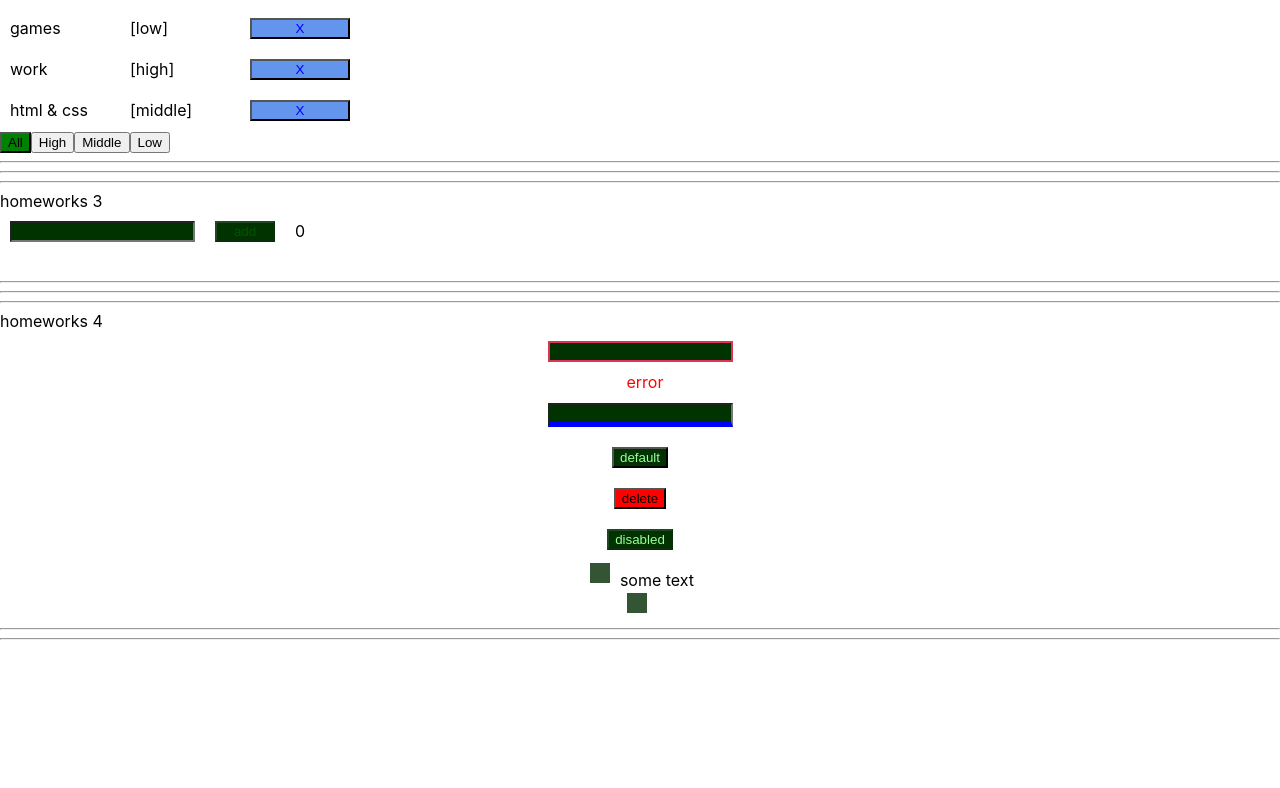
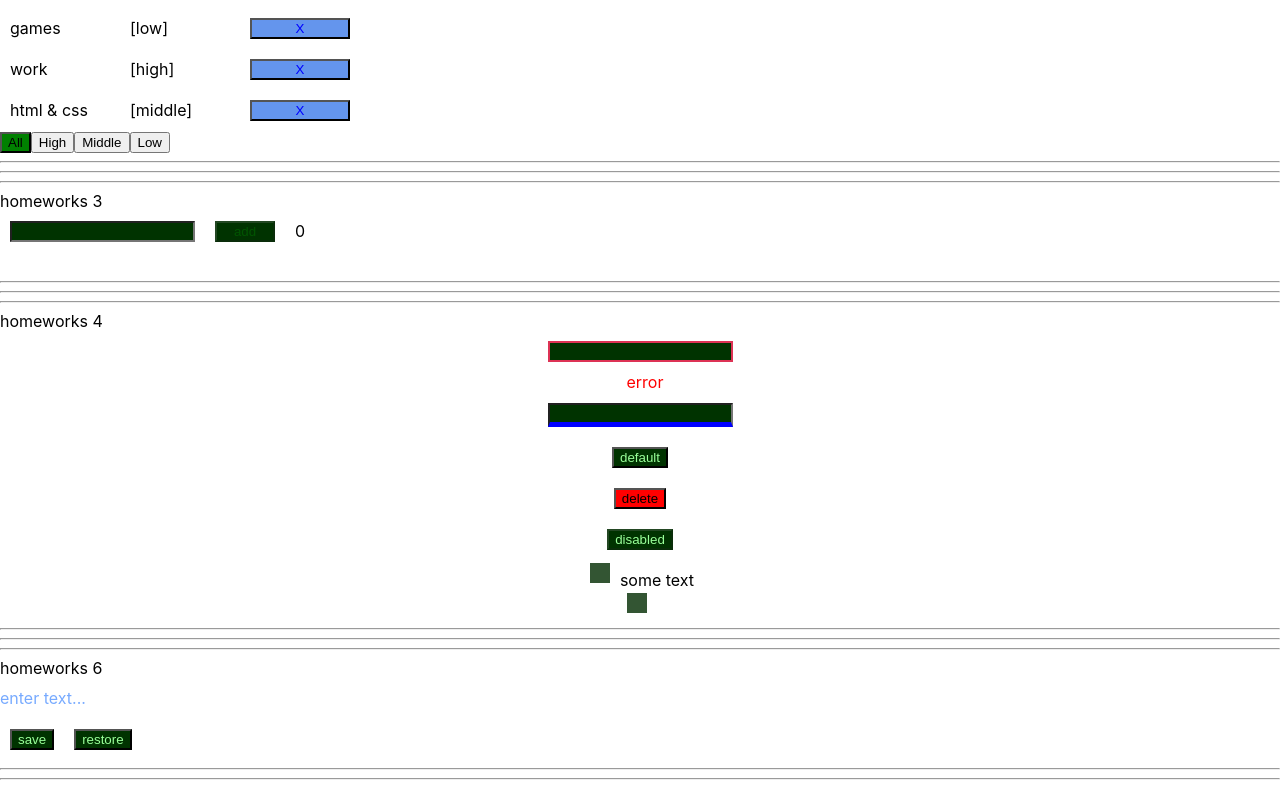
Before and after one commit to KseniyaRadzkova/react-homeworks, a React (Create React App) app: page /#/pre-junior in a window 1280 px wide. Shown: the part 350-1138 px from the top of the page. Before the commit the page ends 998 px from the top, so only its background shows below. Built offline with nearby package versions, Linux system fonts and the light colour scheme.

Commit message:
homework 6

```diff
--- a/src/p2-homeworks/h5/pages/PreJunior.tsx
+++ b/src/p2-homeworks/h5/pages/PreJunior.tsx
@@ -3,6 +3,7 @@
 import HW2 from '../../h2/HW2'
 import HW3 from '../../h3/HW3'
 import HW4 from '../../h4/HW4'
+import HW6 from '../../h6/HW6'
 
 function PreJunior() {
     return (
@@ -11,7 +12,7 @@
             <HW2/>
             <HW3/>
             <HW4/>
-            {/*<HW6/>*/}
+            <HW6/>
 
         </div>
     )
--- a/src/p2-homeworks/h6/HW6.tsx
+++ b/src/p2-homeworks/h6/HW6.tsx
@@ -10,7 +10,7 @@
         saveState<string>('editable-span-value', value)
     }
     const restore = () => {
-        // setValue()
+        setValue(restoreState<string>('editable-span-value', ''))
     }
 
     return (
--- /dev/null
+++ b/src/p2-homeworks/h6/common/c4-SuperEditableSpan/SuperEditableSpan.module.css
@@ -0,0 +1,7 @@
+.span {
+    display: inline-block;
+    height: 31px;
+    padding-top: 10px;
+    cursor: pointer;
+    color: #77aaff;
+}
--- a/src/p2-homeworks/h6/common/c4-SuperEditableSpan/SuperEditableSpan.tsx
+++ b/src/p2-homeworks/h6/common/c4-SuperEditableSpan/SuperEditableSpan.tsx
@@ -1,5 +1,6 @@
 import React, {DetailedHTMLProps, InputHTMLAttributes, HTMLAttributes, useState} from 'react'
 import SuperInputText from '../../../h4/common/c1-SuperInputText/SuperInputText'
+import s from './SuperEditableSpan.module.css'
 
 // тип пропсов обычного инпута
 type DefaultInputPropsType = DetailedHTMLProps<InputHTMLAttributes<HTMLInputElement>, HTMLInputElement>
@@ -31,22 +32,22 @@
     const {children, onDoubleClick, className, ...restSpanProps} = spanProps || {}
 
     const onEnterCallback = () => {
-        // setEditMode() // выключить editMode при нажатии Enter
+        setEditMode(false) // выключить editMode при нажатии Enter
 
         onEnter && onEnter()
     }
     const onBlurCallback = (e: React.FocusEvent<HTMLInputElement>) => {
-        // setEditMode() // выключить editMode при нажатии за пределами инпута
+        setEditMode(false) // выключить editMode при нажатии за пределами инпута
 
         onBlur && onBlur(e)
     }
     const onDoubleClickCallBack = (e: React.MouseEvent<HTMLSpanElement, MouseEvent>) => {
-        // setEditMode() // включить editMode при двойном клике
+        setEditMode(true) // включить editMode при двойном клике
 
         onDoubleClick && onDoubleClick(e)
     }
 
-    const spanClassName = `${'сделать красивый стиль для спана'} ${className}`
+    const spanClassName = `${s.span} ${className ? className : ''}`
 
     return (
         <>
```
